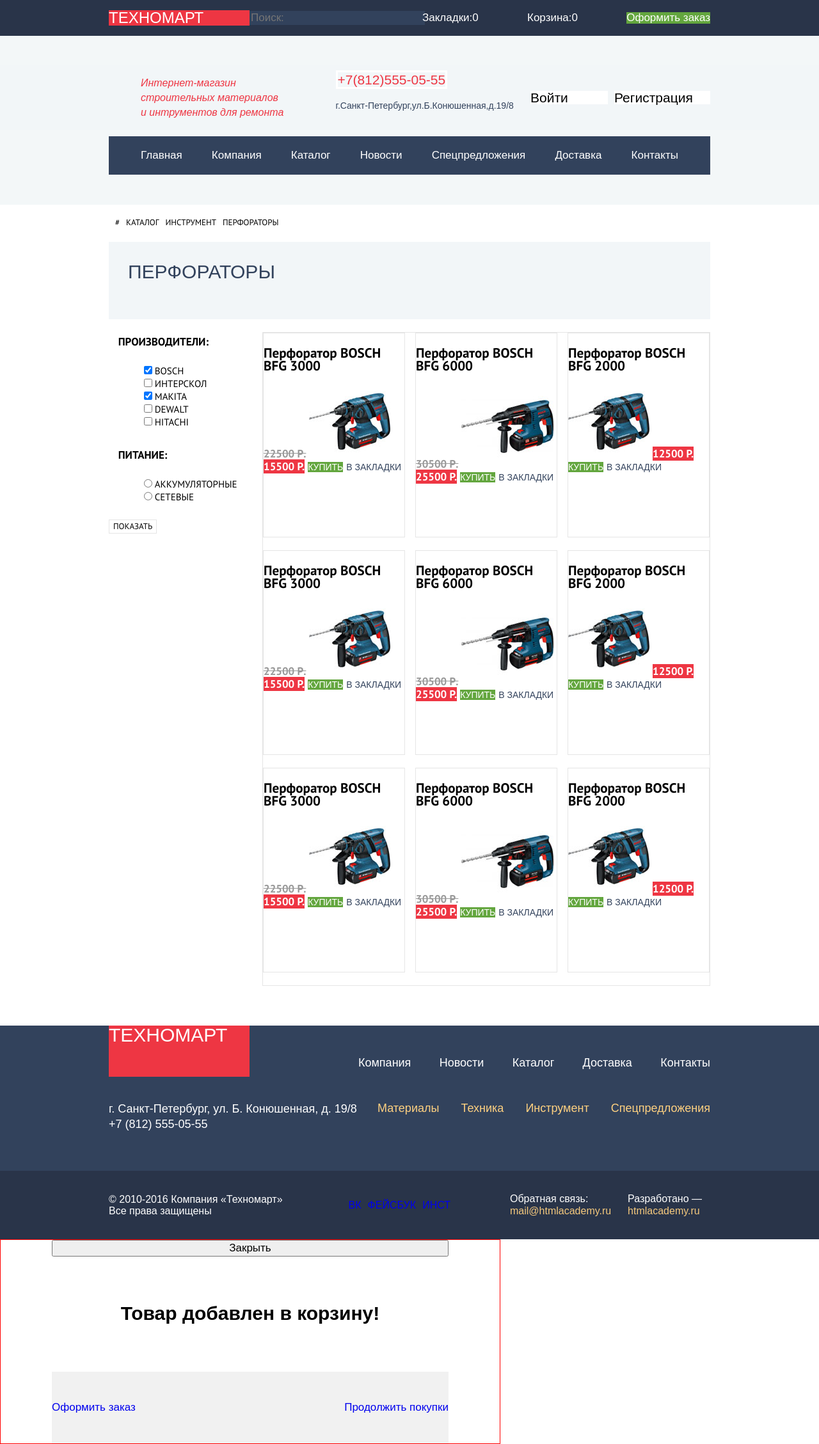
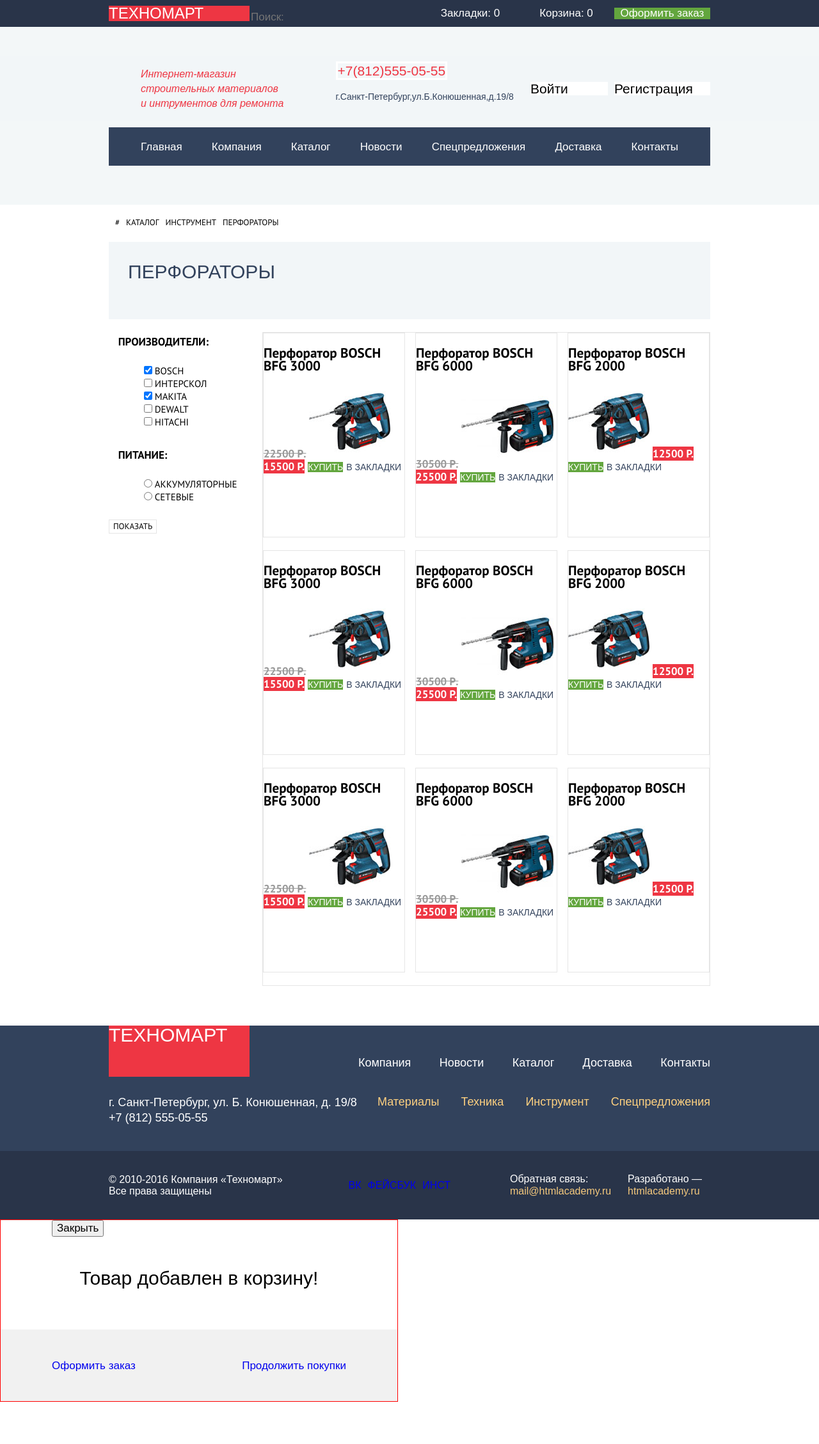
Before and after one commit to nick2195/924713-technomart, a plain HTML site: page catalog.html in a window 1280 px wide. Shown: the whole page at 64% size. After the commit the page ends 2191 px from the top, so only its background shows below. Drawn offline with Linux system fonts and the light colour scheme; a web font is replaced by a local one.

Commit message:
Third сетки

```diff
--- a/catalog.html
+++ b/catalog.html
@@ -20,11 +20,9 @@
         </p>
         <button class="visually-hidden" type="submit">отправить</button>
         </form>
-       <div class="start-btns">
-        <a class="bookmarks" href="#" >Закладки:0</a>
-        <a class="stash" href="#" >Корзина:0</a>
+        <a class="bookmarks" href="#" >Закладки: 0</a>
+        <a class="stash" href="#" >Корзина: 0</a>
         <a class="btn-order" href="#">Оформить заказ</a>
-       </div>
       </div>
      </div>
     </div>
@@ -257,15 +255,18 @@
     </div>
    </div>
 </footer>
+ <div class="goods-form">
   <div class="add-goods">
    <button class="modal-close" type="button">Закрыть</button>
   <div class="header-add-goods-wrapper">
-   <h2 class="header-add-goods">Товар добавлен в корзину!</h2>
+   <span class="header-add-goods">Товар добавлен в корзину!</span>
+ </div>
  </div>
   <div class="goods-buttons">
    <a class="btn-checkout" href="#">Оформить заказ</a>
    <a class="continue-shopping" href="catalog.html">Продолжить покупки</a>
  </div>
- </div>
+</div>
+
 </body>
 </html>
--- a/css/style.css
+++ b/css/style.css
@@ -531,18 +531,48 @@
 }
 
 .search-form {
+  height:42px;
   width: 270px;
+  align-items:center;
+
 }
 
-.start-btns {
-  display: flex;
-  width: 450px;
-  justify-content: space-between;
+.search-form form {
+  display: block;
+  margin-top: 0em;
+}
+
+.search-form input{
+  width: 100%;
+    font-size: 17px;
+    line-height: 18px;
+    font-weight: 400;
+    font-style: normal;
+    font-family: "Cuprum","Arial",sans-serif;
+    color: #fff;
+    background-color: #293449;
+    border: none;
+}
+
+.bookmarks {
+  width: 150px;
+  text-align: center;
+}
+
+.stash {
+  width: 150px;
+  text-align: center;
+}
+
+.btn-order {
+  width: 150px;
+  text-align: center;
 }
 
 
+
 .header-mid {
-  min-height: 70px;
+  min-height: 68px;
   margin-bottom: 10px;
 }
 
@@ -623,7 +653,7 @@
 .footer-up {
   display: flex;
   justify-content: space-between;
-  margin-bottom: 20px;
+  margin-bottom: 10px;
 }
 
 .footer-navigation-second {
@@ -641,7 +671,7 @@
 .footer-mid {
   display: flex;
   justify-content: space-between;
-  margin-bottom: 40px;
+  padding-bottom: 19px;
 }
 
 .footer-down-color{
@@ -736,8 +766,11 @@
   width: 620px;
   border: 1px red solid;
 }
+.lost {
+  display:none
+}
 
-.lost-wrapper {
+.form-up {
   display: flex;
   flex-direction: column;
   padding-left: 80px;
@@ -769,43 +802,69 @@
   margin-bottom: 37px;
 }
 
+.form-down {
+  display: flex;
+  min-height: 112px;
+  background-color: #f4f4f4;
+  padding-left: 80px;
+  padding-right: 80px;
+}
+
 .btn-delivery {
-  background-color: #f4f4f4;
+  display: flex;
+  align-items: center;
   min-height: 112px;
-  width: 100%;
+  width: 460px;
 }
 
 .button-delivery {
+  width: 460px;
+  margin: 0 auto;
+  padding: 11px 50px 8px;
   font-size: 14px;
-  font-family: 'Cuprum', serif;
-  line-height: 18px;
-  font-weight: 400;
+  font-family: "Cuprum","Arial",sans-serif;
   text-transform: uppercase;
-  color: #ffffff;
+  text-align: center;
+  color: #fff;
+  background: #ee3643;
+  outline: none;
+  border: none;
+  border-radius: 5px;
+}
 
-  background-color: #ee3643;
+.modal-map {
+  display:none
+}
+
+.goods-form {
+  display:none;
+  display: flex;
+  flex-flow: column;
+  justify-content: space-between;
+  width: 620px;
+  min-height: 283px;
+  border: red 1px solid;
+  display: flex;
+  flex-direction: column;
 }
 
 .add-goods {
-  width: 620px;
-  min-height: 282px;
-  border: red 1px solid;
-  display: flex;
-  flex-direction: column;
   padding-left: 80px;
   padding-right: 80px;
   color: #000000;
 }
 
+.header-add-goods {
+ font-size: 30px;
+ line-height: 30px;
+ font-weight: 400;
+}
+
 .header-add-goods-wrapper {
+  min-height: 130px;
+  box-sizing: border-box;
+  text-align: center;
   padding-top: 50px;
-  min-height: 130px;
-}
-.header-add-goods {
-  text-align: center;
-  font-size: 30px;
-  line-height: 30px;
-  font-weight: 400px;
 }
 
 .goods-buttons {
@@ -814,4 +873,6 @@
   background-color: #f1f1f1;
   min-height: 112px;
   align-items: center;
+  padding-left: 80px;
+  padding-right: 80px;
 }
```
Also changed, not shown: index.html (+10 -7 lines).
